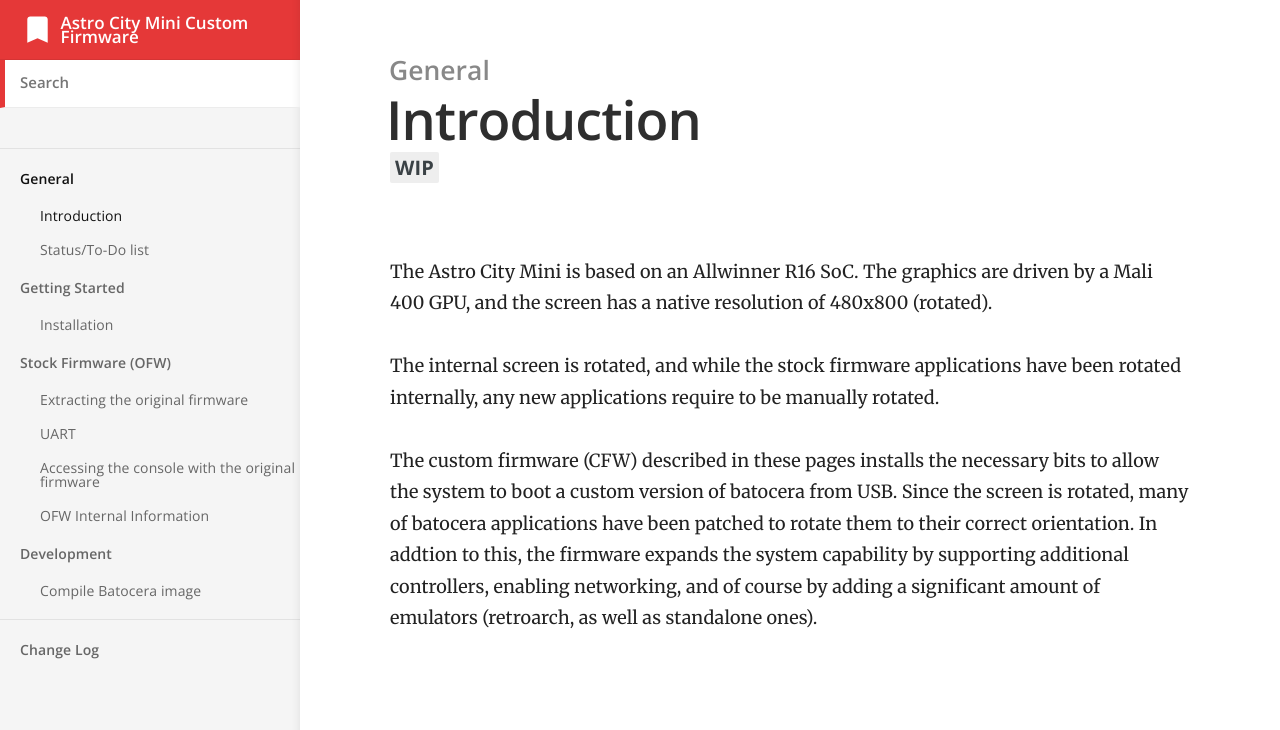
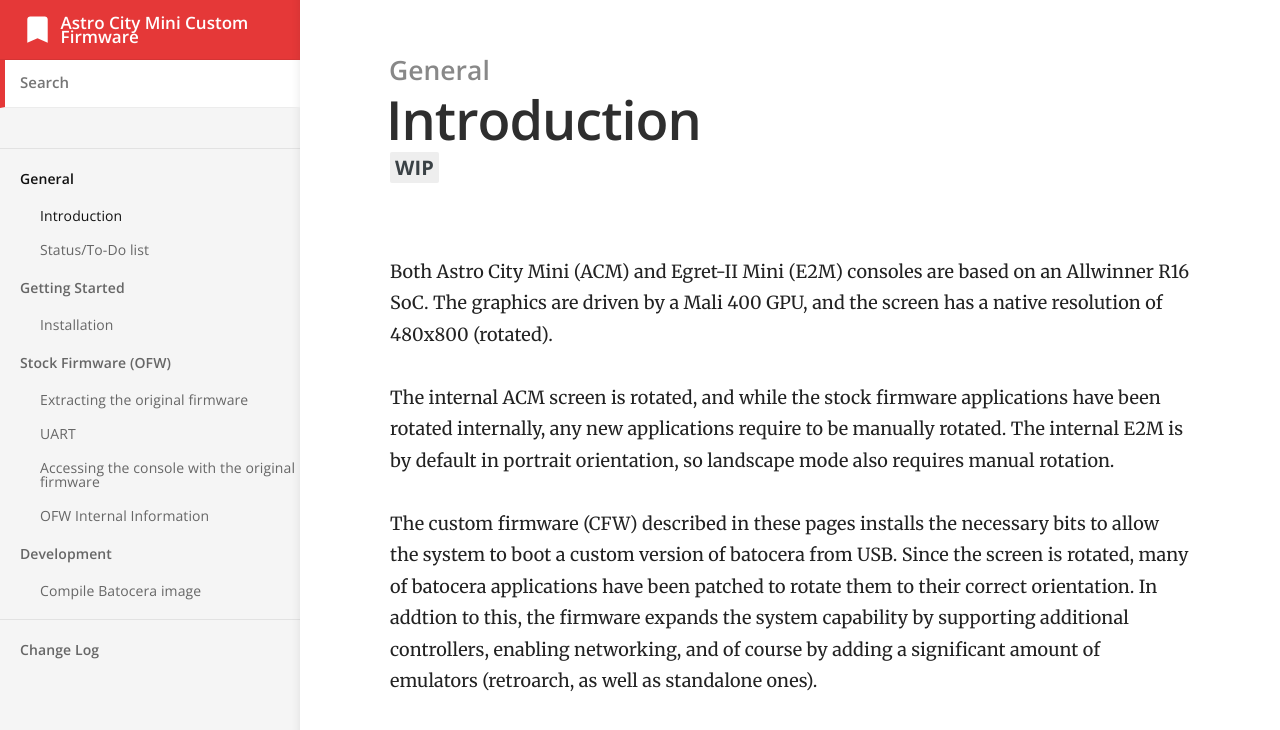
Before and after one commit to acm-cfw/acm-cfw.github.io, a Jekyll site: the page built from _docs/00_general/1_Introduction.md, in a window 1280 px wide. Shown: the top 730 px of the page. Built offline with Jekyll 4.4.1, drawn with Linux system fonts in a browser that asks for light colours.

Commit message:
Update 1_Introduction.md

```diff
--- a/_docs/00_general/1_Introduction.md
+++ b/_docs/00_general/1_Introduction.md
@@ -5,8 +5,8 @@ order: 1
 label: WIP
 ---
 
-The Astro City Mini is based on an Allwinner R16 SoC. The graphics are driven by a Mali 400 GPU, and the screen has a native resolution of 480x800 (rotated).
+Both Astro City Mini (ACM) and Egret-II Mini (E2M) consoles are based on an Allwinner R16 SoC. The graphics are driven by a Mali 400 GPU, and the screen has a native resolution of 480x800 (rotated).
 
-The internal screen is rotated, and while the stock firmware applications have been rotated internally, any new applications  require to be manually rotated.
+The internal ACM screen is rotated, and while the stock firmware applications have been rotated internally, any new applications require to be manually rotated. The internal E2M is by default in portrait orientation, so landscape mode also requires manual rotation.
 
 The custom firmware (CFW) described in these pages installs the necessary bits to allow the system to boot a custom version of batocera from USB. Since the screen is rotated, many of batocera applications have been patched to rotate them to their correct orientation. In addtion to this, the firmware expands the system capability by supporting additional controllers, enabling networking, and of course by adding a significant amount of emulators (retroarch, as well as standalone ones).
```
